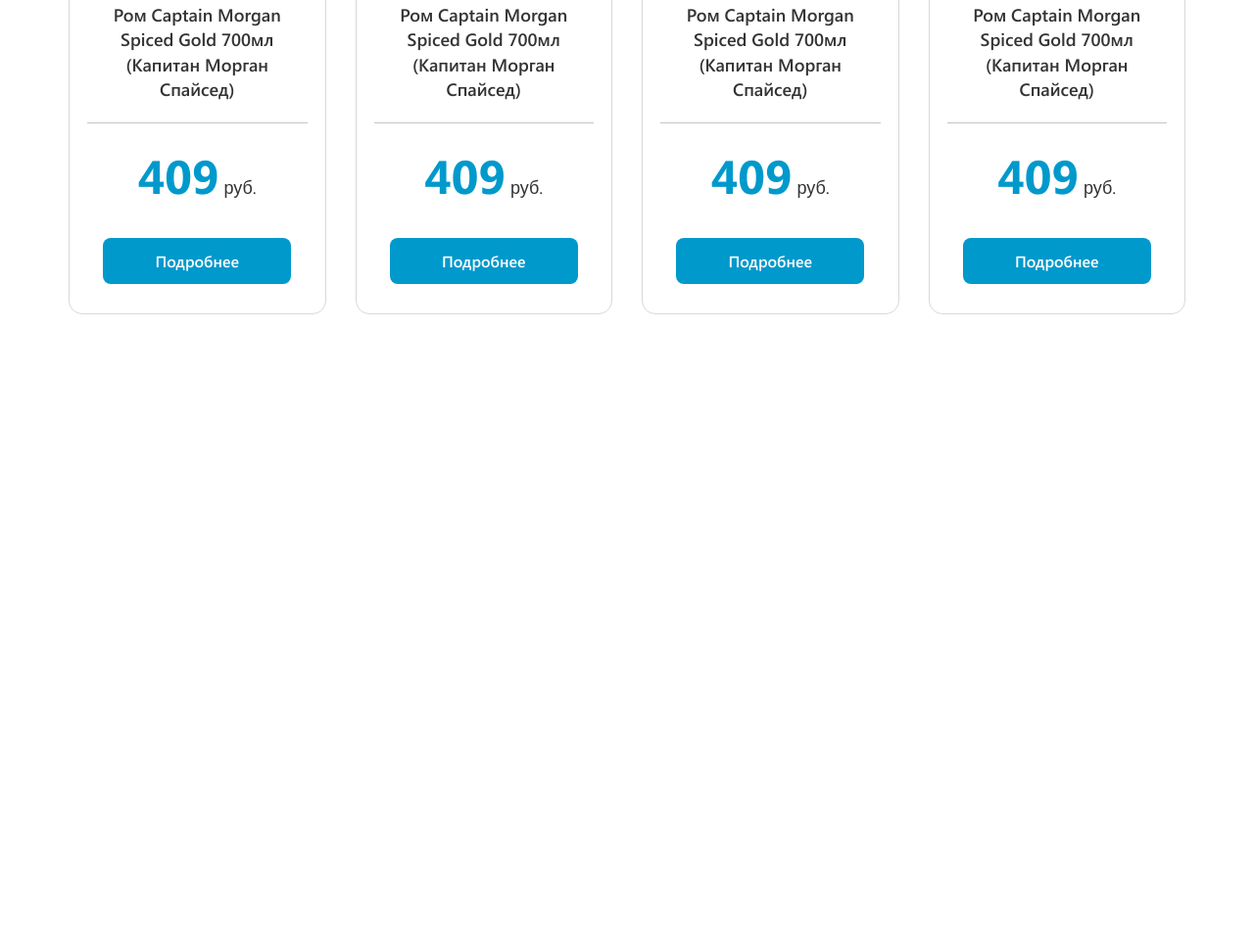
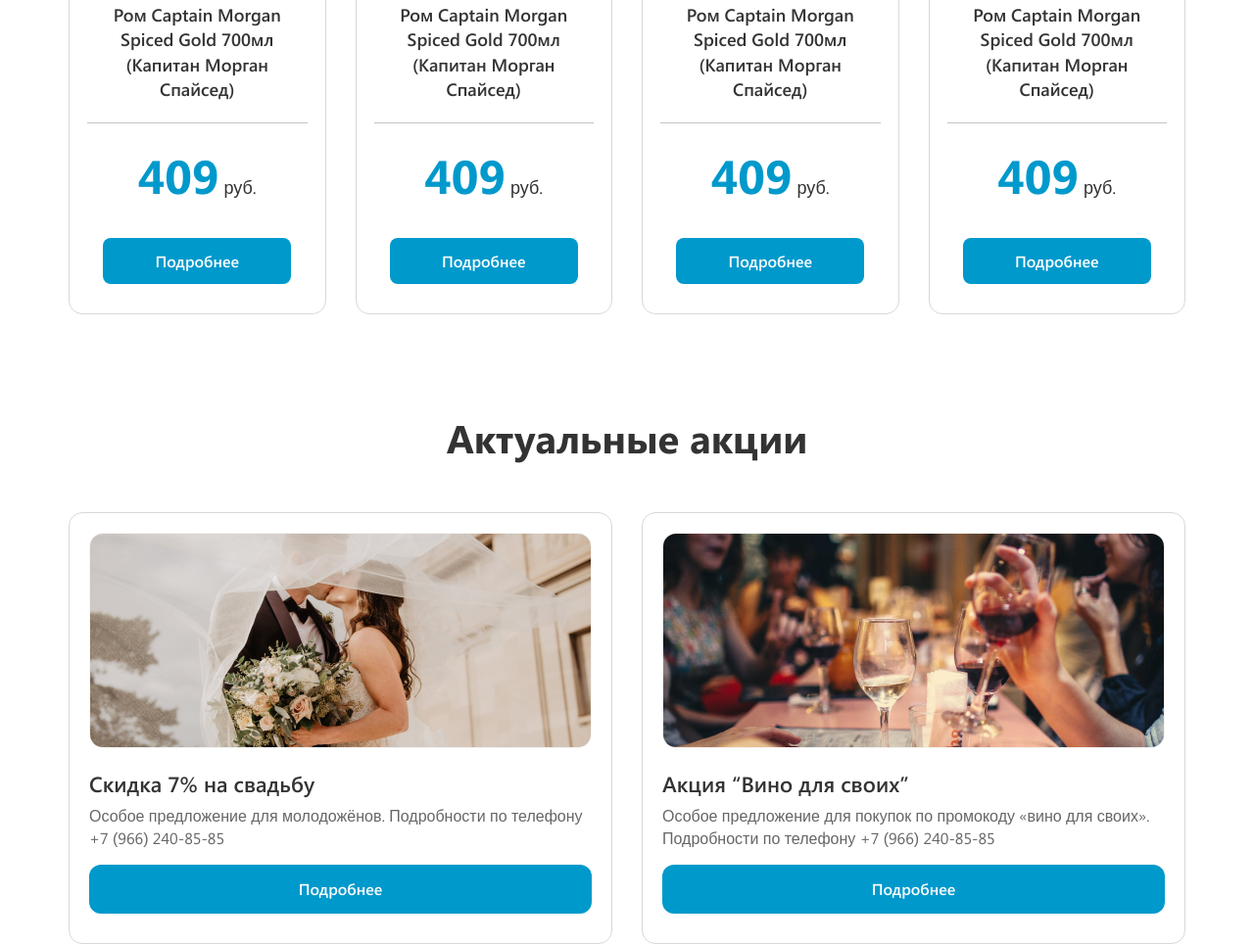
Before and after one commit to odinnadcatbl1/Metropol, a plain HTML site: page index.html in a window 1280 px wide. Shown: the part 7313-8277 px from the top of the page at 98% size. Before the commit the page ends 7634 px from the top, so only its background shows below. Drawn offline with Linux system fonts and the light colour scheme.

Commit message:
add promotions-block

```diff
--- a/images/css/style.css
+++ b/images/css/style.css
@@ -314,6 +314,7 @@
     margin-top: 100px;
 }
 
+
 .catalog__title {
     display: flex;
     justify-content: space-between;
@@ -464,11 +465,12 @@
     background-color: #0099CC;
     padding: 13px 53px;
     border-radius: 8px;
+    transition: opacity 0.15s linear;
 }
 
 .card__button:hover {
     text-decoration: none;
-    opacity: 0.8;
+    opacity: 0.7;
     cursor: pointer;
     color: #fff;
 }
@@ -551,3 +553,75 @@
 
 /* Элемент точки */
 .slick-dots li button{}
+
+
+
+/*PROMOTIONS================*/
+
+.promotions {
+    margin-top: 100px;
+}
+
+.promotions__title {
+    font-size: 40px;
+    line-height: 1.3;
+    font-weight: 700;
+    color: #333333;
+    justify-content: center;
+    text-align: center;
+    margin-bottom: 50px;
+}
+
+.promotions__item {
+    border: 1px solid #D8D8D8;
+    border-radius: 14px;
+    padding: 20px;
+}
+
+.promotions__img {
+    height: 220px;
+    overflow: hidden;
+    border: 1px solid #F3F3F3;
+    border-radius: 14px;
+}
+
+.promotions__subtitle {
+    font-size: 22px;
+    font-weight: 600;
+    color: #333333;
+    line-height: 1.1;
+    margin-top: 24px;
+}
+
+.promotions__text {
+    font-size: 16px;
+    font-weight: 400;
+    line-height: 1.4;
+    color: #666666;
+    margin-top: 10px;
+}
+
+.promotions__button-box {
+    display: flex;
+    width: 100%;
+    justify-content: center;
+    text-align: center;
+    margin: 10px 0;
+}
+.promotions__button {
+    font-size: 16px;
+    font-weight: 600;
+    line-height: 100%;
+    color: #fff;
+    background-color: #0099CC;
+    border-radius: 12px;
+    width: 100%;
+    padding: 17px;
+    transition: opacity 0.15s linear;
+}
+
+.promotions__button:hover {
+    text-decoration: none;
+    color: #fff;
+    opacity: 0.7;
+}
--- a/index.html
+++ b/index.html
@@ -13,15 +13,6 @@
 </head>
 <body>
 
-<svg style="display: none;"> <!-- display: none - чтобы данные иконки не были видны -->
-    <symbol id="arrow-right" viewBox="0 0 26 26" style="enable-background:new 0 0 26 26;">
-    <!-- открываем нашу иконку в редакторе кода и берём оттуда path и viewBox - вставляем выше-->
-    <g>
-        <path d="M11.3081 9.22481C11.5521 8.98073 11.9479 8.98073 12.1919 9.22481L15.5253 12.5581C15.7694 12.8022 15.7694 13.1979 15.5253 13.442L12.1919 16.7754C11.9479 17.0194 11.5521 17.0194 11.3081 16.7754C11.064 16.5313 11.064 16.1356 11.3081 15.8915L14.1995 13.0001L11.3081 10.1087C11.064 9.86461 11.064 9.46888 11.3081 9.22481Z"/>
-    </g>
-    </symbol>
-</svg>
-
     <div class="page__root">
         <!--HEADER-->
         <header class="header">
@@ -89,6 +80,7 @@
                 </div> <!--.header__bottom row-->
             </div>
         </header>
+
         <!--INTRO-->
         <div class="intro">
             <div class="container">
@@ -2013,7 +2005,58 @@
 
 
             </div> <!--./container-->
-        </div> <!--./catalog-->
+        </div> <!--./last catalog-->
+
+
+
+
+        <!--PROMOTIONS-->
+        <div class="promotions">
+            <div class="container">
+                <div class="promotions__title">
+                    Актуальные акции
+                </div>
+
+                <div class="promotions__inner">
+                    <div class="row">
+
+                        <div class="col-md-6">
+                            <div class="promotions__item">
+                                <div class="promotions__img"><img src="/images/promotions-1.jpg" alt=""></div>
+                                <div class="promotions__subtitle">Скидка 7% на свадьбу</div>
+                                <div class="promotions__text">
+                                    <p>Особое предложение для молодожёнов. Подробности по телефону +7 (966) 240-85-85</p>
+                                </div>
+                                <div class="promotions__button-box">
+                                    <a href="#" class="promotions__button">Подробнее</a>
+                                </div>
+                            </div>
+                        </div>
+
+                        <div class="col-md-6">
+                            <div class="promotions__item">
+                                <div class="promotions__img"><img src="/images/promotions-2.jpg" alt=""></div>
+                                <div class="promotions__subtitle">Акция “Вино для своих”</div>
+                                <div class="promotions__text">
+                                    <p>Особое предложение для покупок по промокоду
+                                        «вино для своих».
+                                         Подробности по телефону +7 (966) 240-85-85</p>
+                                </div>
+                                <div class="promotions__button-box">
+                                    <a href="#" class="promotions__button">Подробнее</a>
+                                </div>
+                            </div>
+                        </div>
+
+
+                    </div>
+                </div>
+            </div>
+        </div>
+
+
+
+
 
 
 </div> <!-- ./page__root -->
```
Also changed, not shown: images/promotions-1.jpg (added), images/promotions-2.jpg (added). Lines whose indentation alone changed are shown as unchanged.
